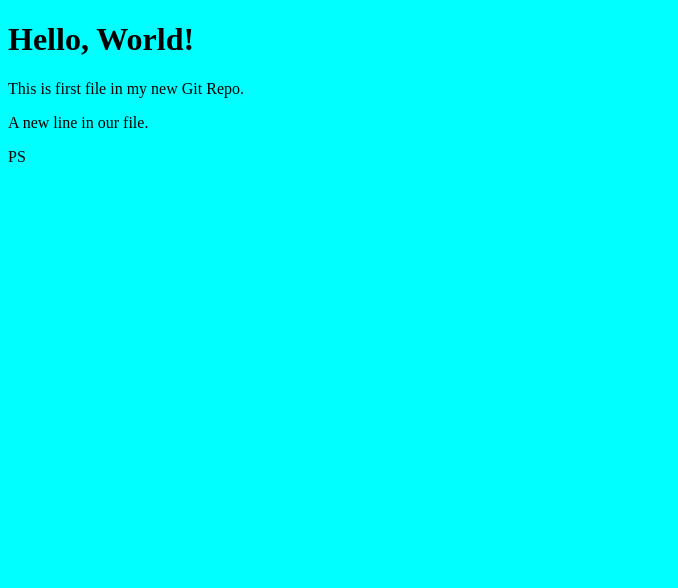
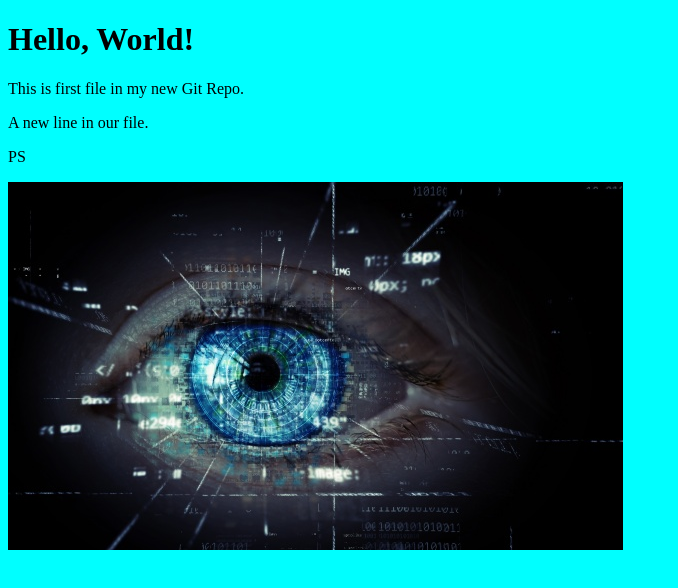
Before and after one commit to Jambulx/hello-world, a plain HTML site: page index.html in a window 1280 px wide. Shown: the whole page, without its empty margins (0-678 px from the left). Drawn offline with Linux system fonts and the light colour scheme.

Commit message:
Added image to Hello World

```diff
--- a/index.html
+++ b/index.html
@@ -11,5 +11,6 @@
     <p>This is first file in my new Git Repo.</p>
     <p>A new line in our file.</p>
     <p>PS</p>
+    <img src="tech.jpg" alt="tech">
 </body>
 </html>
```
Also changed, not shown: tech.jpg (added).
